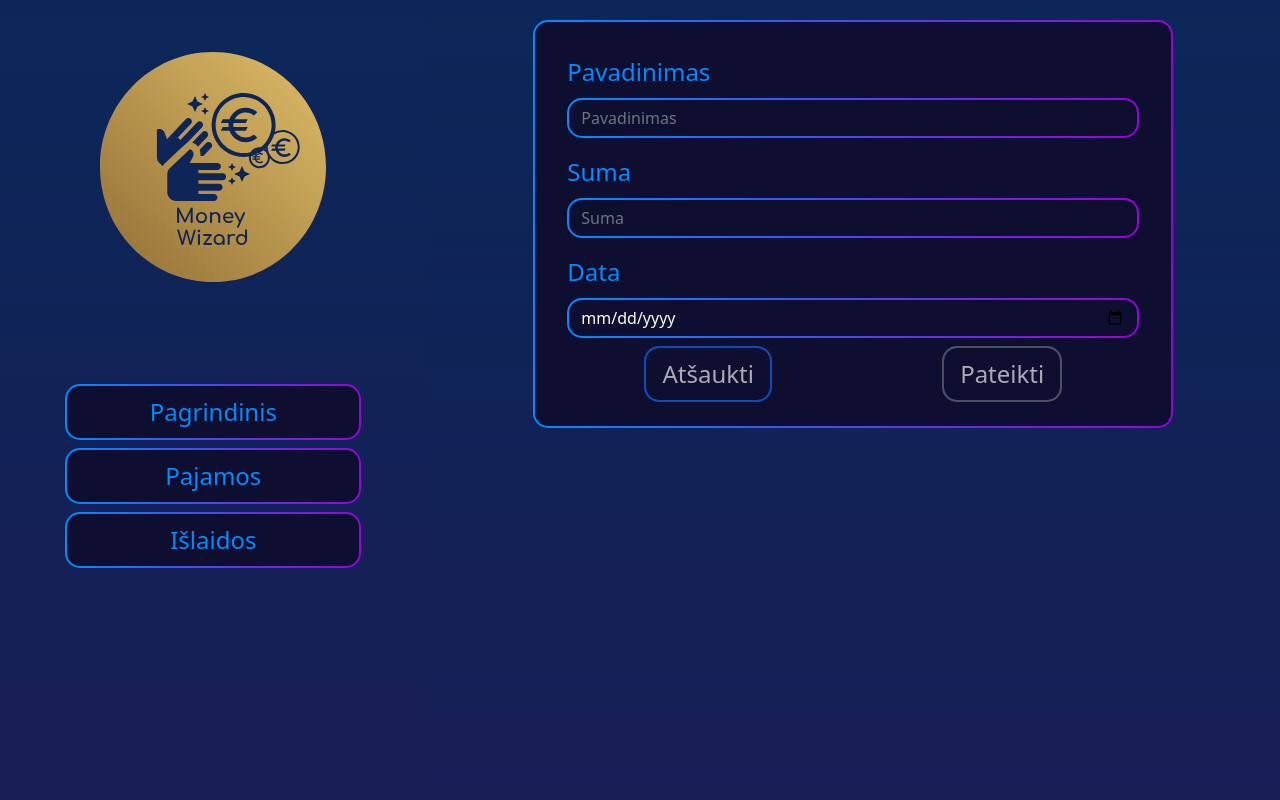
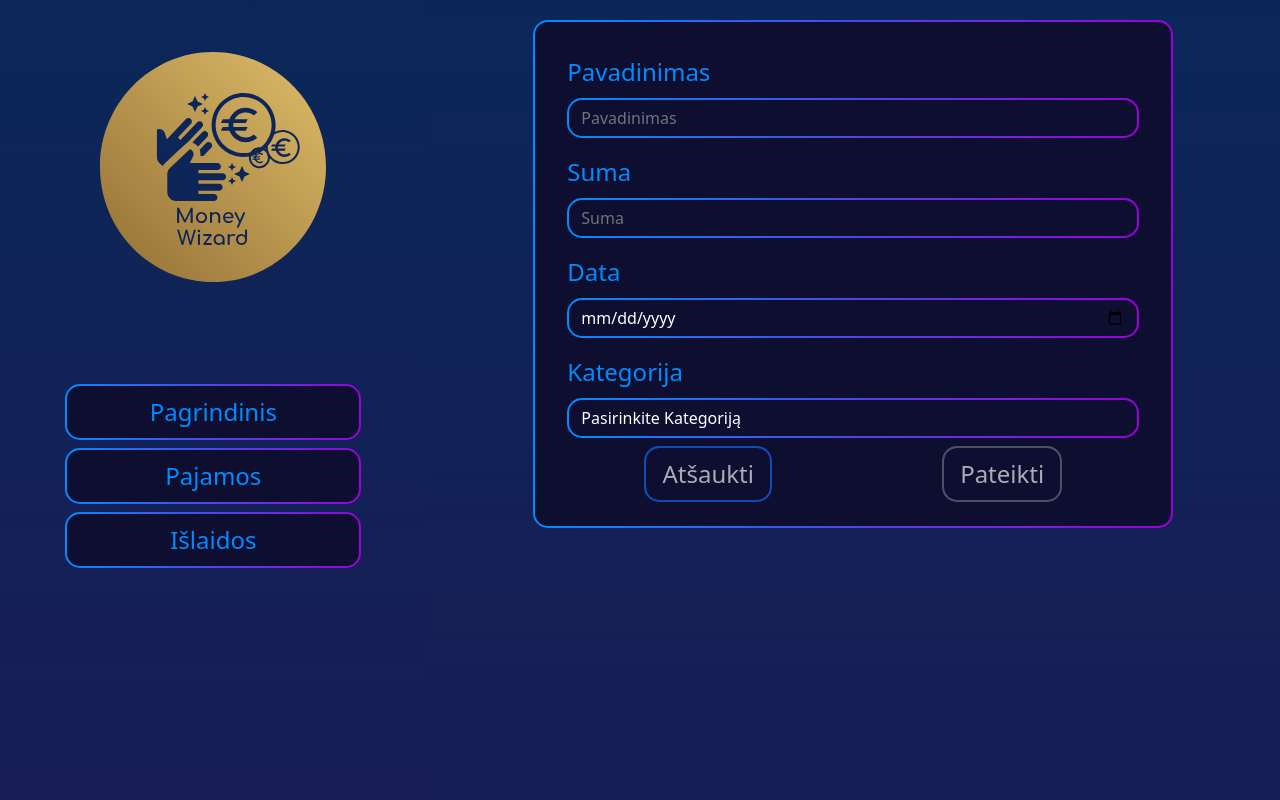
Before and after one commit to ZiGreed/P.B.A.A.SpringProject2023, a React (Vite) app: page /addIncomes in a window 1280 px wide. Shown: the top 800 px of the page. Built offline with nearby package versions, Linux system fonts and the light colour scheme.

Commit message:
Category for incomes

```diff
--- a/src/components/AddIncomes.jsx
+++ b/src/components/AddIncomes.jsx
@@ -26,6 +26,9 @@ function AddIncomes() {
           }
           if (!values.date) {
             errors.date = "Privalomas laukelis";
+          }
+          if(!values.category) {
+            errors.category = "Privalomas laukelis";
           }
           return errors;
         }}
@@ -123,6 +126,27 @@ function AddIncomes() {
                 {errors.date}
               </Form.Control.Feedback>
             </Form.Group>
+            <Form.Group className="p-2">
+    <Form.Label>Kategorija</Form.Label>
+    <Form.Control
+      as="select"
+      className="incomes_expensesFields select-dark"
+      name="category"
+      onChange={handleChange}
+      onBlur={handleBlur}
+      value={values.category}
+      isInvalid={touched.category && !values.category}
+    >
+      <option value="">Pasirinkite Kategoriją</option>
+      <option value="Alga">Alga</option>
+      <option value="PapildomiDarbai">Papildomi darbai</option>
+      <option value="Dovana">Dovana</option>
+    </Form.Control>
+    <Form.Control.Feedback type="invalid">
+      {errors.category}
+    </Form.Control.Feedback>
+  </Form.Group>
+
             <div className="income_expensesBtn">
               <Button
                 className="income_expensesBtn"
--- a/src/index.scss
+++ b/src/index.scss
@@ -205,3 +205,10 @@ main {
     height: 100%;
   }
 }
+
+.select-dark option{
+  color: black;
+}
+
+
+///
```
